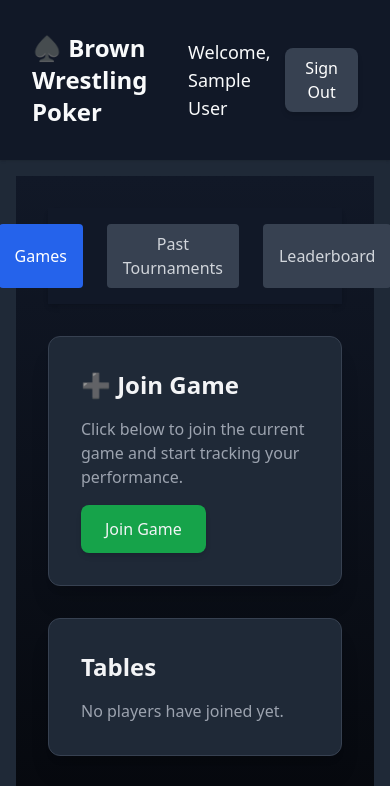
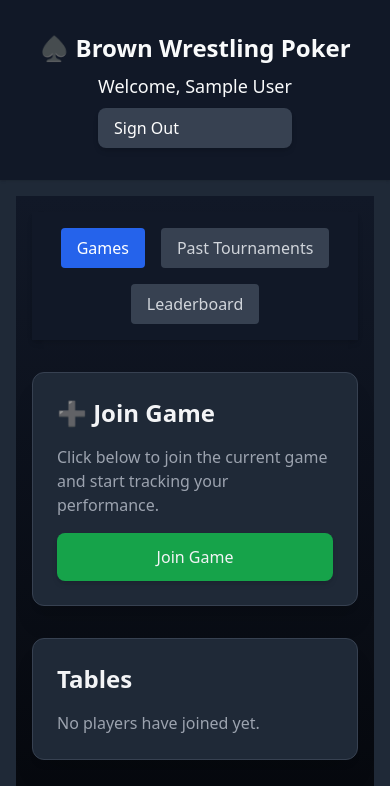
Before and after one commit to hunteradrian1/payment-app, a Next.js app: page /dashboard in a window 390 px wide. Shown: the top 786 px of the page. Built offline with nearby package versions, Linux system fonts and the light colour scheme; no server answers; the database is empty; sample sign-in values are in the browser's storage.

Commit message:
adjusted view for mobile

```diff
--- a/src/app/dashboard/page.tsx
+++ b/src/app/dashboard/page.tsx
@@ -17,26 +17,23 @@ import { useAuth } from '@/hooks/useAuth';
 export default function DashboardPage() {
   const [players, setPlayers] = useState<Player[]>([]);
   const [activeTab, setActiveTab] = useState<DashboardTab>('ledger');
-  // Instead of a simple Boolean, we store the snapshot from the ended game.
+  // Store snapshot of ended players for summary modal
   const [endedPlayers, setEndedPlayers] = useState<Player[] | null>(null);
   const [isClient, setIsClient] = useState(false);
   const router = useRouter();
 
   const { user: currentUser, loading } = useAuth();
 
-  // Ensure client-only rendering
   useEffect(() => {
     setIsClient(true);
   }, []);
 
-  // Redirect if not authenticated after loading completes
   useEffect(() => {
     if (!loading && !currentUser) {
       router.push('/');
     }
   }, [currentUser, loading, router]);
 
-  // Real-time sync for players collection
   useEffect(() => {
     const unsubscribePlayers = onSnapshot(collection(db, 'players'), (snapshot) => {
       const playersData = snapshot.docs.map((doc) => ({
@@ -48,7 +45,6 @@ export default function DashboardPage() {
     return () => unsubscribePlayers();
   }, []);
 
-  // Function to join the game using current authenticated user details
   const joinGame = async () => {
     if (!currentUser) return;
     try {
@@ -64,25 +60,23 @@ export default function DashboardPage() {
     }
   };
 
-  // Check if the current user is already in the game
   const hasJoined = players.some((p) => p.uid === currentUser?.uid);
 
   if (!isClient) return null;
   if (loading) return <p className="text-center text-gray-300 mt-20">Loading dashboard...</p>;
 
   return (
-    <main className="min-h-screen bg-gradient-to-b from-gray-900 to-black text-gray-100 p-8">
+    <main className="min-h-screen bg-gradient-to-b from-gray-900 to-black text-gray-100 p-4 sm:p-8">
       {/* Tabs */}
       <section className="mb-8">
         <TabBar activeTab={activeTab} setActiveTab={setActiveTab} />
       </section>
 
-      {/* Main Content */}
       <section className="space-y-8">
         {activeTab === 'ledger' && (
           <>
             {/* Join Game Card */}
-            <div className="bg-gray-800 rounded-xl p-8 shadow-xl border border-gray-700">
+            <div className="bg-gray-800 rounded-xl p-6 shadow-xl border border-gray-700">
               {!hasJoined ? (
                 <>
                   <h2 className="text-2xl font-semibold mb-4">➕ Join Game</h2>
@@ -91,7 +85,7 @@ export default function DashboardPage() {
                   </p>
                   <button
                     onClick={joinGame}
-                    className="bg-green-600 hover:bg-green-700 px-6 py-3 rounded-lg transition duration-200 shadow-md focus:outline-none focus:ring-2 focus:ring-green-500"
+                    className="w-full sm:w-auto bg-green-600 hover:bg-green-700 px-6 py-3 rounded-lg transition duration-200 shadow-md focus:outline-none focus:ring-2 focus:ring-green-500"
                   >
                     Join Game
                   </button>
@@ -106,8 +100,8 @@ export default function DashboardPage() {
               )}
             </div>
 
-            {/* Tables Card (previously Player Rankings) */}
-            <div className="bg-gray-800 rounded-xl p-8 shadow-xl border border-gray-700">
+            {/* Tables Card */}
+            <div className="bg-gray-800 rounded-xl p-6 shadow-xl border border-gray-700">
               <h2 className="text-2xl font-semibold mb-4">Tables</h2>
               {players.length > 0 ? (
                 <PlayerList players={players} />
@@ -117,11 +111,10 @@ export default function DashboardPage() {
             </div>
 
             {/* Tournament Controls Card */}
-            <div className="bg-gray-800 rounded-xl p-8 shadow-xl border border-gray-700">
+            <div className="bg-gray-800 rounded-xl p-6 shadow-xl border border-gray-700">
               <h2 className="text-2xl font-semibold mb-4">🎮 Tournament Controls</h2>
               <TournamentControls
                 players={players}
-                // Pass the snapshot from the End Game button handler.
                 onTournamentEnd={(ended) => setEndedPlayers(ended)}
               />
               {endedPlayers && (
@@ -134,14 +127,13 @@ export default function DashboardPage() {
           </>
         )}
         {activeTab === 'pastTournaments' && (
-          // Past Tournaments Card
-          <div className="bg-gray-800 rounded-xl p-8 shadow-xl border border-gray-700">
+          <div className="bg-gray-800 rounded-xl p-6 shadow-xl border border-gray-700">
             <h2 className="text-2xl font-semibold mb-4">🕒 Past Tournaments</h2>
             <PastTournamentsList />
           </div>
         )}
         {activeTab === 'leaderboard' && (
-          <div className="bg-gray-800 rounded-xl p-8 shadow-xl border border-gray-700">
+          <div className="bg-gray-800 rounded-xl p-6 shadow-xl border border-gray-700">
             <Leaderboard />
           </div>
         )}
--- a/src/components/AppHeader.tsx
+++ b/src/components/AppHeader.tsx
@@ -13,18 +13,22 @@ export default function AppHeader() {
   if (!user) return null;
 
   return (
-    <div className="container flex items-center justify-between py-4">
-      <h1 className="text-2xl font-bold">♠️ Brown Wrestling Poker</h1>
+    <header className="container mx-auto flex flex-col sm:flex-row items-center justify-between py-4">
+      <h1 className="text-2xl font-bold mb-2 sm:mb-0">
+        ♠️ Brown Wrestling Poker
+      </h1>
+      <div className="flex flex-col sm:flex-row sm:items-center gap-2">
         <span className="text-lg">
           Welcome, {user.displayName || user.email}
         </span>
         <button
           onClick={() => signOut(auth).then(() => router.push('/'))}
-        className="flex items-center bg-gray-700 hover:bg-gray-600 text-white px-5 py-2 rounded-lg transition duration-200 shadow-md focus:outline-none focus:ring-2 focus:ring-indigo-500"
+          className="flex items-center bg-gray-700 hover:bg-gray-600 text-white px-4 py-2 rounded-lg transition duration-200 shadow-md focus:outline-none focus:ring-2 focus:ring-indigo-500"
           aria-label="Sign Out"
         >
           Sign Out
         </button>
       </div>
+    </header>
   );
 }
--- a/src/components/EndGameSummary.tsx
+++ b/src/components/EndGameSummary.tsx
@@ -1,4 +1,4 @@
-// /components/EndGameSummary.tsx
+// src/components/EndGameSummary.tsx
 "use client";
 
 import React from "react";
@@ -16,7 +16,6 @@ interface EndGameSummaryProps {
 }
 
 function calculateDebts(players: Player[]): Debt[] {
-  // Only include players with finalCash values.
   type PlayerWithNet = Player & { net: number };
   const winners: PlayerWithNet[] = players
     .filter(p => p.finalCash !== null)
@@ -54,13 +53,14 @@ export default function EndGameSummary({ players, onClose }: EndGameSummaryProps
       aria-modal="true"
       aria-labelledby="end-game-summary-title"
     >
-      <div className="bg-gray-800 p-6 rounded shadow-lg max-w-2xl w-full">
+      <div className="bg-gray-800 p-6 rounded shadow-lg max-w-2xl w-full sm:w-11/12">
         <h2 id="end-game-summary-title" className="text-2xl font-bold mb-4">
           End Game Summary - Who Owes What
         </h2>
         {debts.length === 0 ? (
           <p className="mb-4">No transactions needed. Everyone is settled!</p>
         ) : (
+          <div className="overflow-x-auto">
             <table className="w-full table-auto mb-4 border-collapse">
               <thead>
                 <tr className="bg-gray-700">
@@ -79,6 +79,7 @@ export default function EndGameSummary({ players, onClose }: EndGameSummaryProps
                 ))}
               </tbody>
             </table>
+          </div>
         )}
         <button
           onClick={onClose}
--- a/src/components/Leaderboard.tsx
+++ b/src/components/Leaderboard.tsx
@@ -61,6 +61,7 @@ export default function Leaderboard() {
       {userStats.length === 0 ? (
         <p className="mt-4 text-gray-400">No leaderboard data available.</p>
       ) : (
+        <div className="overflow-x-auto">
           <table className="w-full border-collapse">
             <thead>
               <tr className="bg-gray-800">
@@ -83,6 +84,7 @@ export default function Leaderboard() {
               ))}
             </tbody>
           </table>
+        </div>
       )}
     </div>
   );
--- a/src/components/PlayerList.tsx
+++ b/src/components/PlayerList.tsx
@@ -1,4 +1,3 @@
-// src/components/PlayerList.tsx
 "use client";
 
 import React from "react";
@@ -91,6 +90,7 @@ export default function PlayerList({ players }: PlayerListProps) {
   };
 
   return (
+    <div className="overflow-x-auto">
       <table className="w-full table-auto mb-6 border-collapse">
         <thead>
           <tr className="bg-gray-700">
@@ -147,5 +147,6 @@ export default function PlayerList({ players }: PlayerListProps) {
           ))}
         </tbody>
       </table>
+    </div>
   );
 }
--- a/src/components/TabBar.tsx
+++ b/src/components/TabBar.tsx
@@ -1,4 +1,3 @@
-// src/components/TabBar.tsx
 "use client";
 
 import React from "react";
@@ -13,7 +12,7 @@ interface TabBarProps {
 export default function TabBar({ activeTab, setActiveTab }: TabBarProps) {
   return (
     <nav className="bg-gray-900 shadow-md">
-      <div className="container mx-auto flex justify-center gap-6 py-3">
+      <div className="container mx-auto flex flex-wrap justify-center gap-4 py-3">
         <button
           onClick={() => setActiveTab("ledger")}
           className={`px-4 py-2 rounded transition ${
```
Lines whose indentation alone changed are shown as unchanged.
